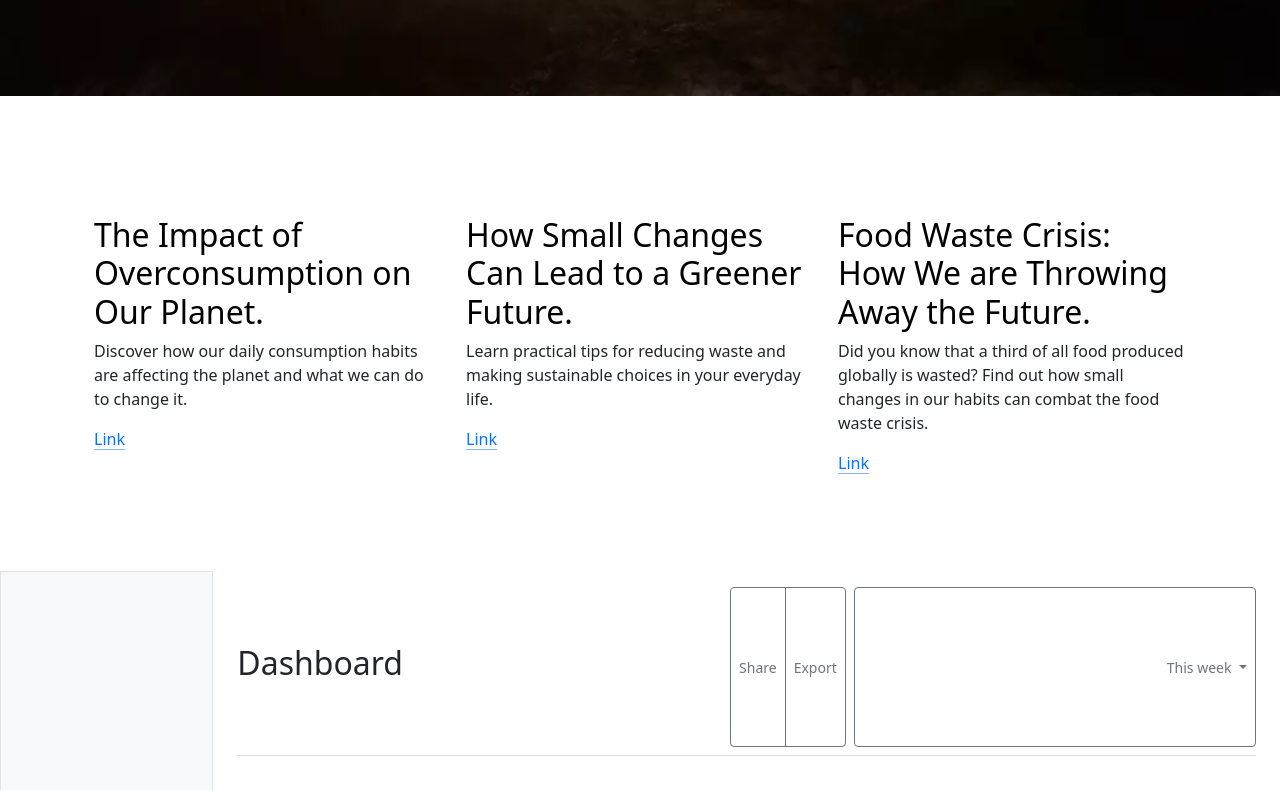
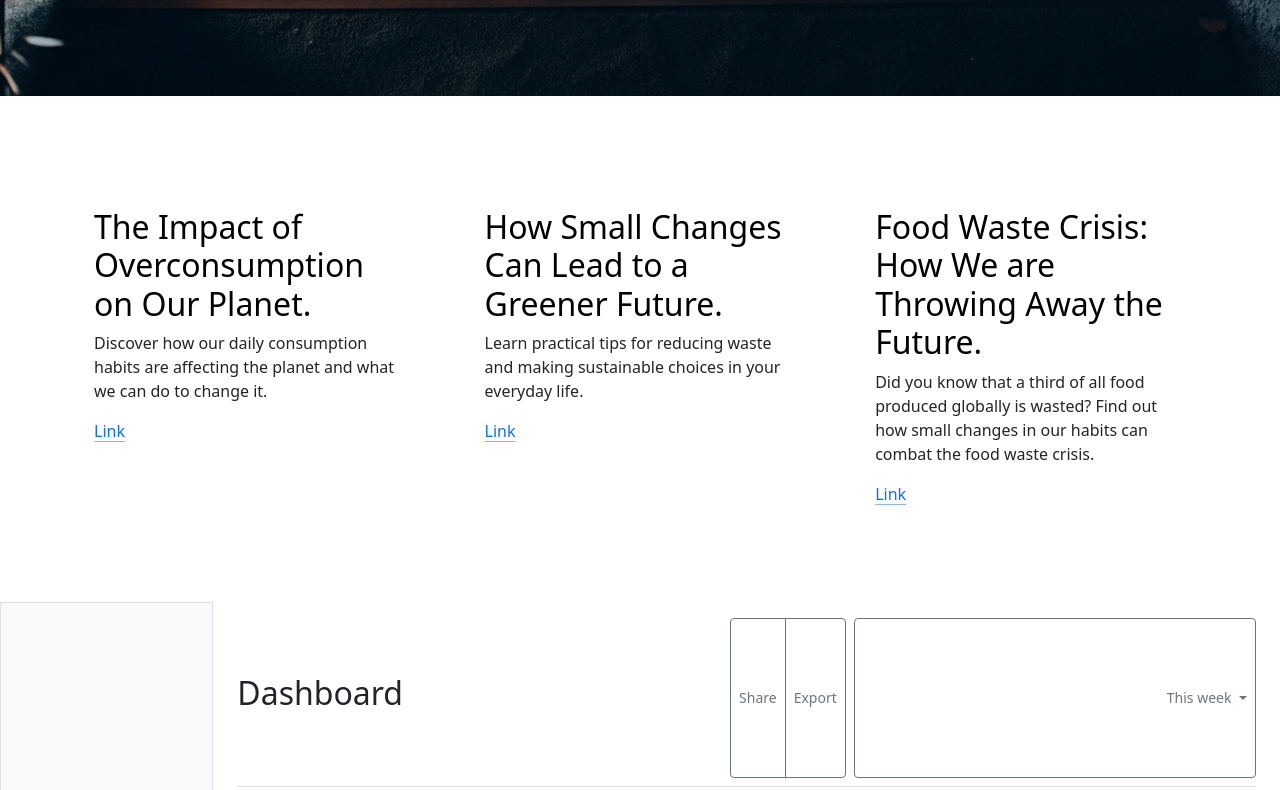
Before and after one commit to Yerassyl1008/slcProject2, a plain HTML site: page index.html in a window 1280 px wide. Shown: the part 760-1550 px from the top of the page. Drawn offline with nearby package versions, Linux system fonts and the light colour scheme.

Commit message:
Update style.css

```diff
--- a/style.css
+++ b/style.css
@@ -1,3 +1,4 @@
+
 *{
   padding: 0;
   margin: 0;
@@ -56,7 +57,7 @@
 } */
 .hero-section {
   position: relative;
-  background: url('images/eart.webp') no-repeat center center/cover;
+  background: url('images/-a-stunning-minimalist-digital-artwork-for-a-websi.jpg') no-repeat center center/cover;
   height: 100vh;
   width: 100%;
   display: flex;
@@ -75,3 +76,38 @@
 .text-white {
   color: white;
 }
+
+.header-image {
+  width: 100%;
+  height: 200px; /* Adjust as needed */
+  object-fit: cover; /* Ensures consistent cropping */
+  background-color: black /* Set a common background color */
+}
+
+@media (min-width: 992px) { /* Ensures this applies to large screens */
+  .row {
+      display: flex;
+      justify-content: space-between;
+  }
+
+  .feature.col {
+      flex: 1;
+      max-width: 30%;
+  }
+}
+.row {
+  display: flex;
+  align-items: stretch; /* Ensures all columns have the same height */
+}
+
+.feature.col {
+  display: flex;
+  flex-direction: column;
+  justify-content: space-between; /* Ensures the button stays at the bottom */
+  height: 100%; /* Forces equal height for all sections */
+}
+
+.feature.col a {
+  margin-top: auto; /* Pushes the "Call to action" link to the bottom */
+  align-self: flex-start; /* Aligns all buttons uniformly */
+}
```
